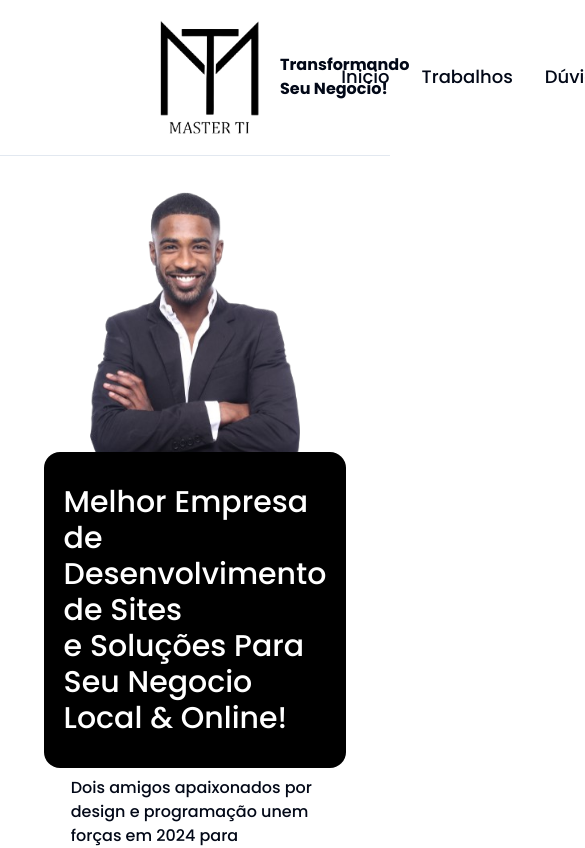
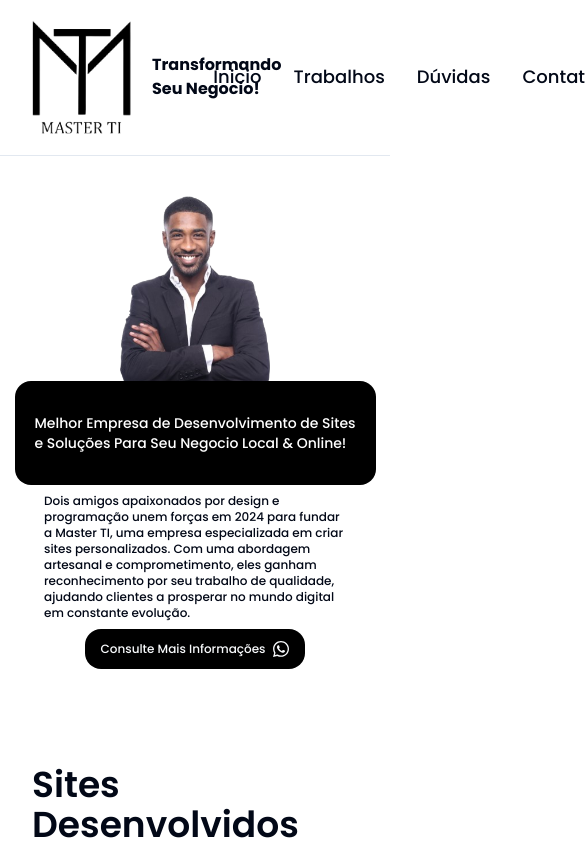
Before and after one commit to ayranoliveira1/master-ti, a Next.js app: page / in a window 390 px wide. Shown: the top 848 px of the page, 585 px wide, since content can reach past the window. Built offline with nearby package versions, Linux system fonts and the light colour scheme.

Commit message:
Feat: add responsiveness to the start page

```diff
--- a/app/components/start.tsx
+++ b/app/components/start.tsx
@@ -12,19 +12,38 @@ const Start = () => {
             <Image
                src={"/main.png"}
                alt="Logo"
+               width={150}
+               height={150}
+               className="object-cotain lg:hidden"
+            />
+
+            <Image
+               src={"/main.png"}
+               alt="Logo"
                width={210}
                height={210}
-               className="object-cotain"
+               className="object-cotain hidden lg:block"
             />
 
-            <h1 className="text-white font-medium bg-black text-3xl px-5 py-8 rounded-2xl">
+            <h1 className="text-white font-medium bg-black text-sm lg:text-3xl px-5 py-8 rounded-2xl">
                Melhor Empresa de Desenvolvimento de Sites <br /> e Soluções Para
                Seu Negocio Local & Online!
             </h1>
          </div>
 
          <div className="flex flex-col gap-2">
-            <p className="text-md font-medium">
+            {/* Mobile */}
+            <p className="lg:hidden text-xs px-10 font-medium">
+               Dois amigos apaixonados por design e programação unem forças em
+               2024 para fundar a Master TI, uma empresa especializada em criar
+               sites personalizados. Com uma abordagem artesanal e
+               comprometimento, eles ganham reconhecimento por seu trabalho de
+               qualidade, ajudando clientes a prosperar no mundo digital em
+               constante evolução.
+            </p>
+
+            {/* Desktop */}
+            <p className="hidden lg:block text-md font-medium">
                Dois amigos apaixonados por design e programação unem forças em
                2024 para <br /> fundar a Master TI, uma empresa especializada em
                criar sites personalizados. <br /> Com uma abordagem artesanal e
@@ -41,7 +60,7 @@ const Start = () => {
                target="_blank"
                className="mx-auto"
             >
-               <Button className="bg-black rounded-2xl text-sm w-fit">
+               <Button className="bg-black rounded-2xl text-xs lg:text-sm w-fit">
                   Consulte Mais Informações{" "}
                   <FaWhatsapp size={24} className="pl-2" />
                </Button>
--- a/app/page.tsx
+++ b/app/page.tsx
@@ -8,11 +8,11 @@ import Start from "@/app/components/start";
 export default function Home() {
    return (
       <>
-         <div className="py-5 w-full fixed top-0 px-40 bg-white z-50 border-b border[0.2px]">
+         <div className="py-5 w-full lg:fixed top-0 px-8 lg:px-40 bg-white z-50 border-b border[0.2px]">
             <Header />
          </div>
 
-         <div className="pb-10 pt-48 container px-20">
+         <div className="pb-10 pt-10 lg:pt-48 container px-1 lg:px-20">
             <Start />
          </div>
 
```
